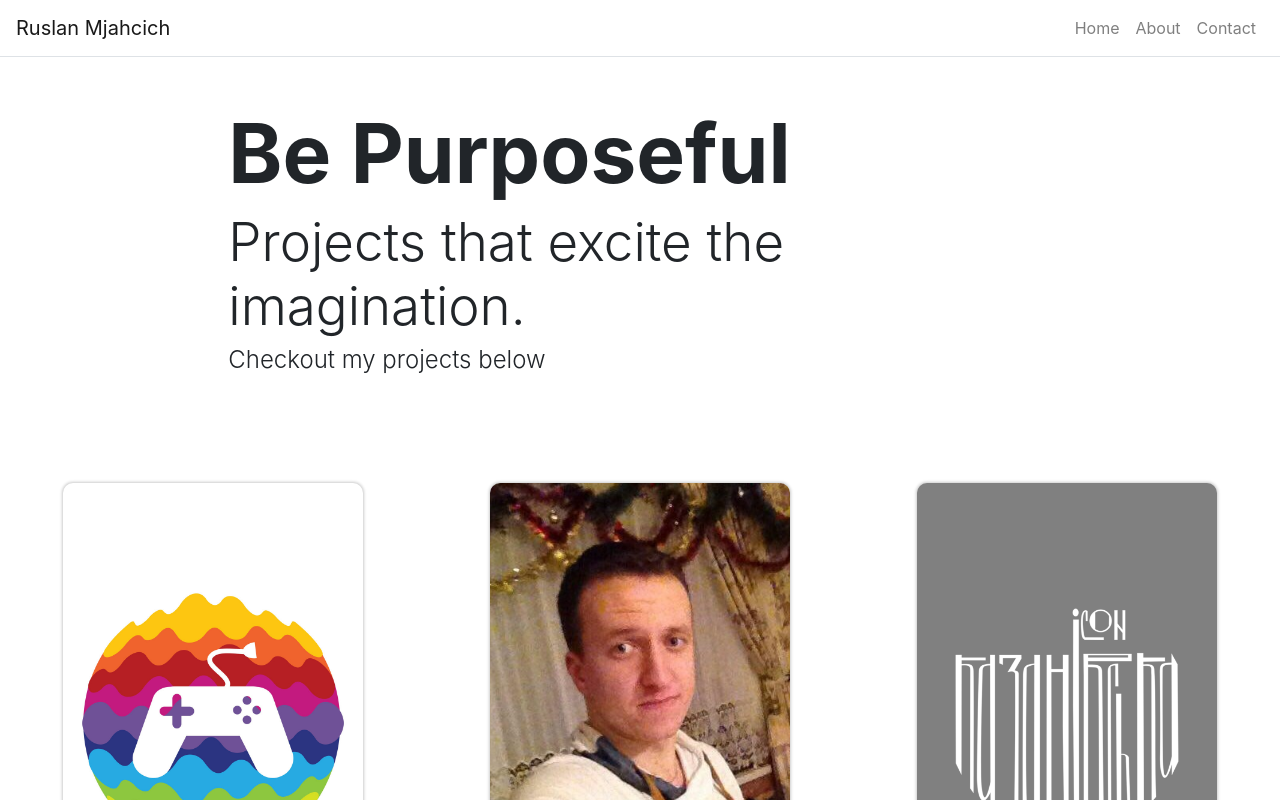
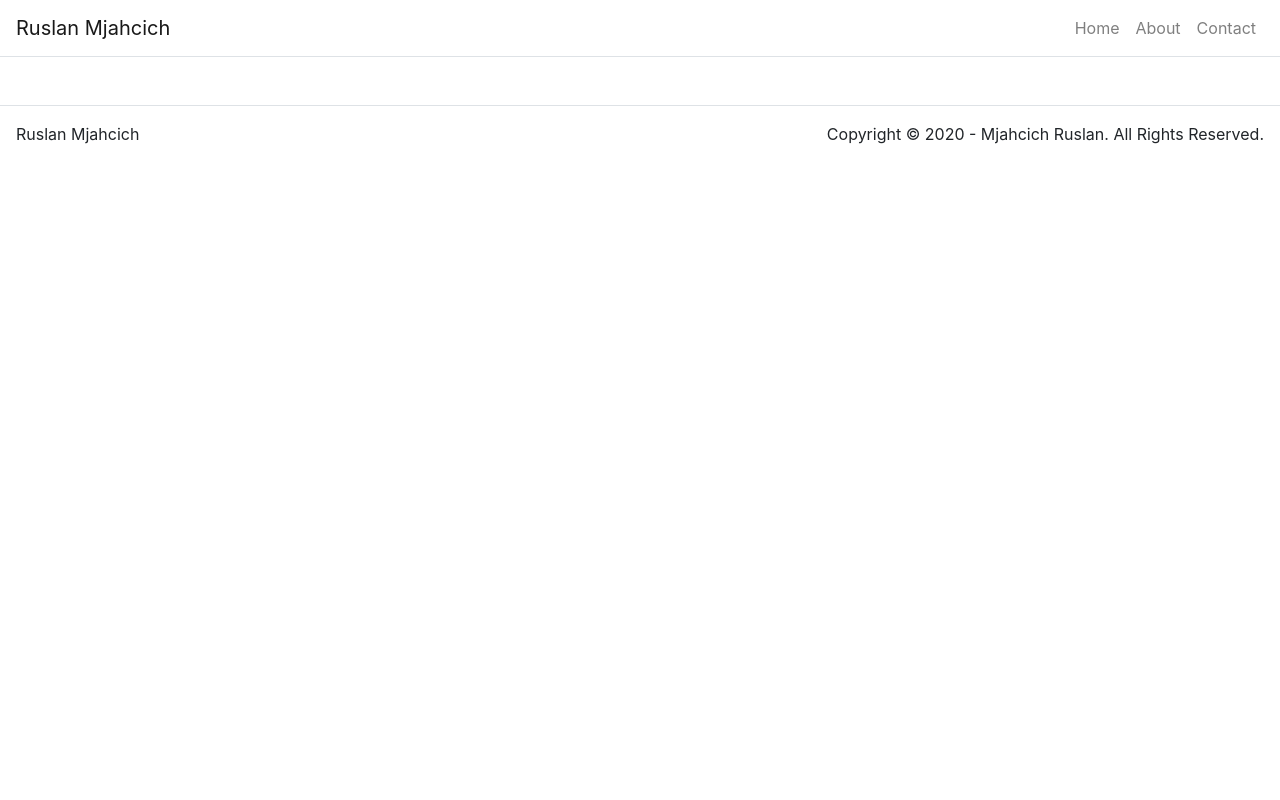
Before and after one commit to ElitKondor/React-Portfolio, a React (Create React App) app: page / in a window 1280 px wide. Shown: the top 800 px of the page. Built offline with nearby package versions, Linux system fonts and the light colour scheme.

Commit message:
changed home path

```diff
--- a/src/App.js
+++ b/src/App.js
@@ -17,7 +17,7 @@
     this.state = {
       title: 'Ruslan Mjahcich',
       headerLinks: [
-        { title: 'Home', path: '/' },
+        { title: 'Home', path: '/home' },
         { title: 'About', path: '/about' },
         { title: 'Contact', path: '/contact' }
       ],
@@ -53,7 +53,7 @@
             </Navbar.Collapse>
           </Navbar>
 
-          <Route path="/" exact render={() => <HomePage title={this.state.home.title} subTitle={this.state.home.subTitle} text={this.state.home.text} />} />
+          <Route path="/home" exact render={() => <HomePage title={this.state.home.title} subTitle={this.state.home.subTitle} text={this.state.home.text} />} />
           <Route path="/about" render={() => <AboutPage title={this.state.about.title} />} />
           <Route path="/contact" render={() => <ContactPage title={this.state.contact.title} />} />
 
```
